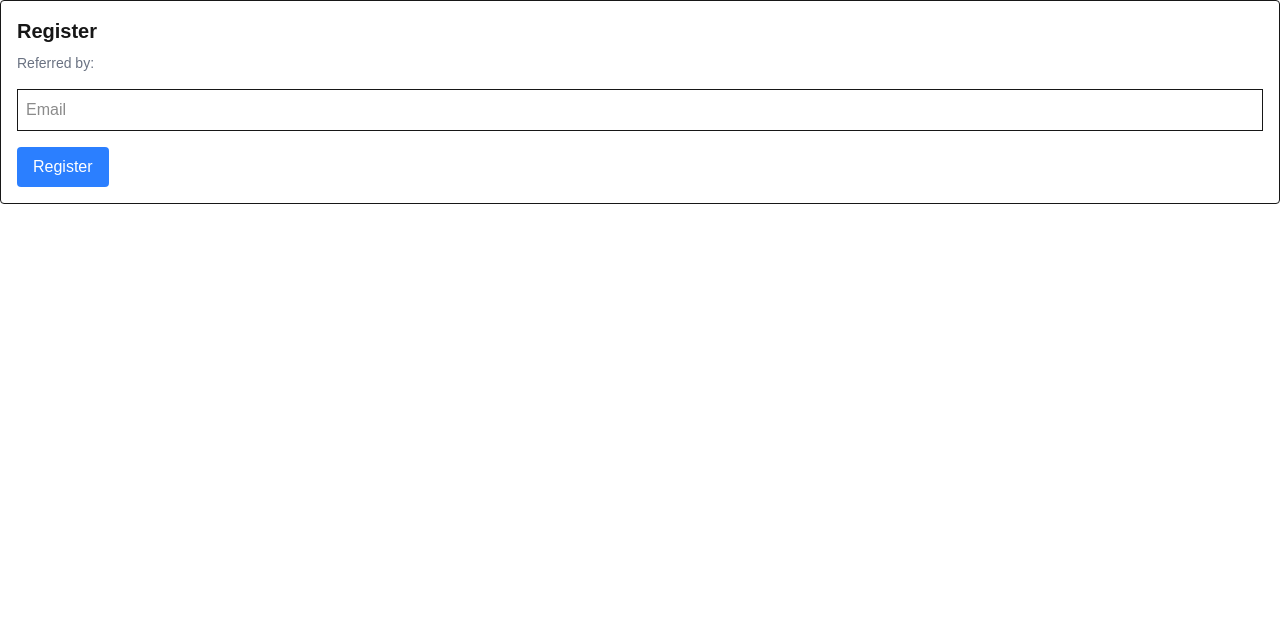
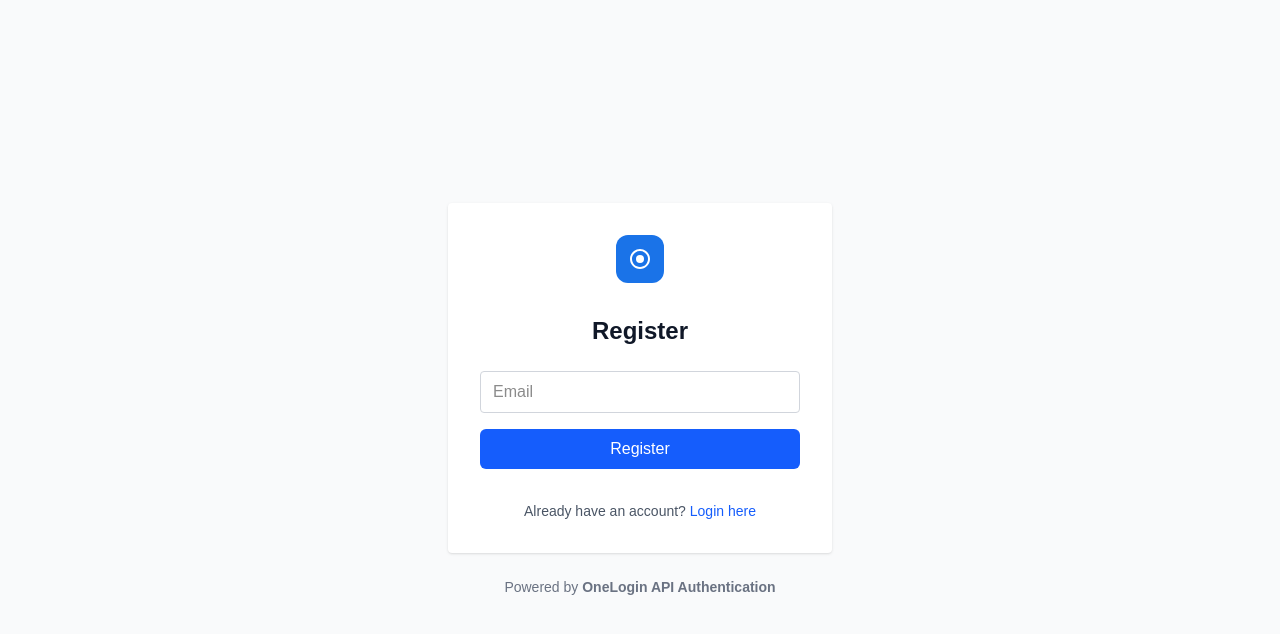
Before and after one commit to oid-saleseng/nextjs-boilerplate, a Next.js app: page /register in a window 1280 px wide. Shown: the top 634 px of the page. Built offline with nearby package versions, Linux system fonts and the light colour scheme.

Commit message:
Update RegisterForm.tsx

```diff
--- a/app/register/RegisterForm.tsx
+++ b/app/register/RegisterForm.tsx
@@ -2,22 +2,39 @@
 
 import { useState } from "react";
 import { useSearchParams } from "next/navigation";
+import Image from "next/image";
+import Link from "next/link";
 
 export default function RegisterForm() {
   const searchParams = useSearchParams();
-  const referrer = searchParams.get('ref') || '';
+  const referrer = searchParams.get("ref") || "";
   const [email, setEmail] = useState("");
 
   const handleSubmit = (e: React.FormEvent) => {
     e.preventDefault();
     console.log("Registering:", email);
-    // add real logic here
+    // Add actual registration logic here
   };
 
   return (
-    <form onSubmit={handleSubmit} className="p-4 border rounded">
-      <h2 className="text-xl font-bold mb-2">Register</h2>
-      <p className="text-sm text-gray-500 mb-4">Referred by: {referrer}</p>
+    <div className="min-h-screen flex flex-col justify-center items-center p-8 bg-gray-50 dark:bg-gray-900">
+      <form
+        onSubmit={handleSubmit}
+        className="flex flex-col gap-4 w-full max-w-sm bg-white dark:bg-gray-800 p-8 rounded shadow"
+      >
+        <div className="flex justify-center mb-4">
+          <Image src="/logo.svg" alt="Logo" width={48} height={48} />
+        </div>
+
+        <h2 className="text-2xl font-semibold text-center text-gray-900 dark:text-gray-100 mb-2">
+          Register
+        </h2>
+
+        {referrer && (
+          <p className="text-sm text-gray-500 dark:text-gray-400 mb-2 text-center">
+            Referred by: <span className="font-medium">{referrer}</span>
+          </p>
+        )}
 
         <input
           type="email"
@@ -25,12 +42,31 @@ export default function RegisterForm() {
           onChange={(e) => setEmail(e.target.value)}
           placeholder="Email"
           required
-        className="border p-2 w-full mb-4"
+          className="px-3 py-2 border border-gray-300 rounded focus:outline-none focus:ring-2 focus:ring-blue-500 dark:bg-gray-700 dark:border-gray-600 dark:text-white"
         />
 
-      <button type="submit" className="bg-blue-500 text-white px-4 py-2 rounded">
+        <button
+          type="submit"
+          className="w-full bg-blue-600 text-white rounded-md px-4 py-2 hover:bg-blue-700 transition-colors"
+        >
           Register
         </button>
+
+        <div className="text-sm text-center mt-4 text-gray-600 dark:text-gray-300">
+          Already have an account?{" "}
+          <Link
+            href="./login"
+            className="text-blue-600 hover:underline dark:text-blue-400"
+          >
+            Login here
+          </Link>
+        </div>
       </form>
+
+      <footer className="mt-6 text-sm text-gray-500 dark:text-gray-400 text-center">
+        Powered by{" "}
+        <span className="font-semibold">OneLogin API Authentication</span>
+      </footer>
+    </div>
   );
 }
```
Lines whose indentation alone changed are shown as unchanged.
